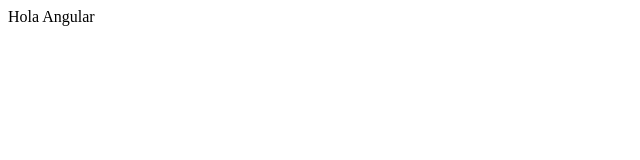
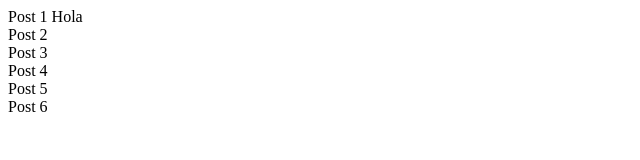
Before and after one commit to LuisHino/reeditgam, a website: page site/index.html in a window 1280 px wide. Shown: the whole page, without its empty margins (0-640 px from the left). Drawn offline with Linux system fonts and the light colour scheme.

Commit message:
02. Post con ng-repeat

```diff
--- a/site/index.html
+++ b/site/index.html
@@ -6,8 +6,8 @@
 </head>
 <body ng-app="reeditgam"
 	ng-controller="mainCtrl">
-	<div>
-		{{test}}
+	<div ng-repeat="post in posts">
+		{{post}}
 	</div>
 	<!-- CArgando librerias -->
 	<!-- es una buena practica al final cargar los scripts -->
--- a/site/scripts/app.js
+++ b/site/scripts/app.js
@@ -5,4 +5,11 @@
 	'$scope',
 	function($scope){
 		$scope.test = "Hola Angular";
+		$scope.posts =
+		["Post 1 Hola",
+		 "Post 2",
+		 "Post 3",
+		 "Post 4",
+		 "Post 5",
+		 "Post 6"];
 	}]);
```
